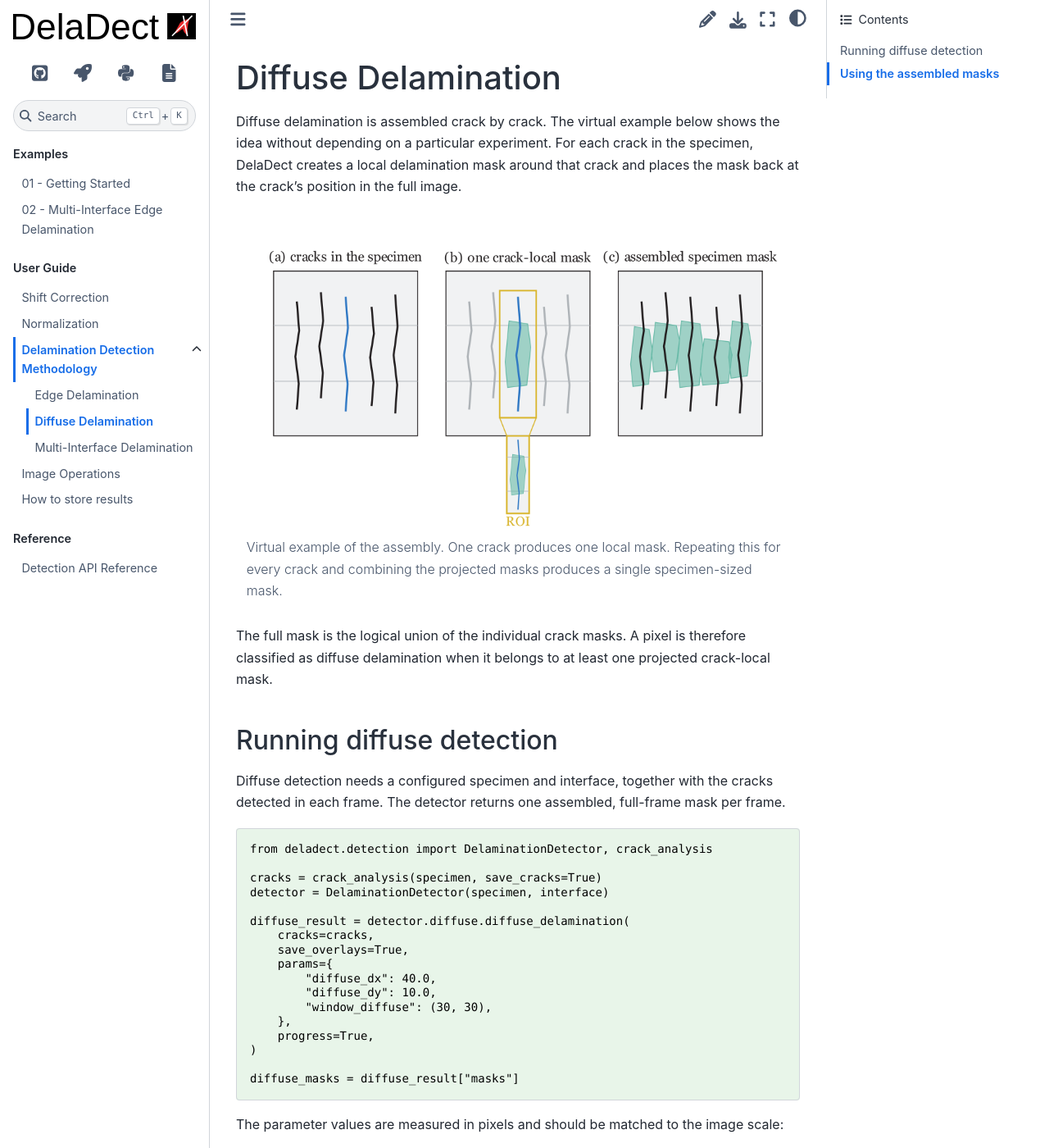
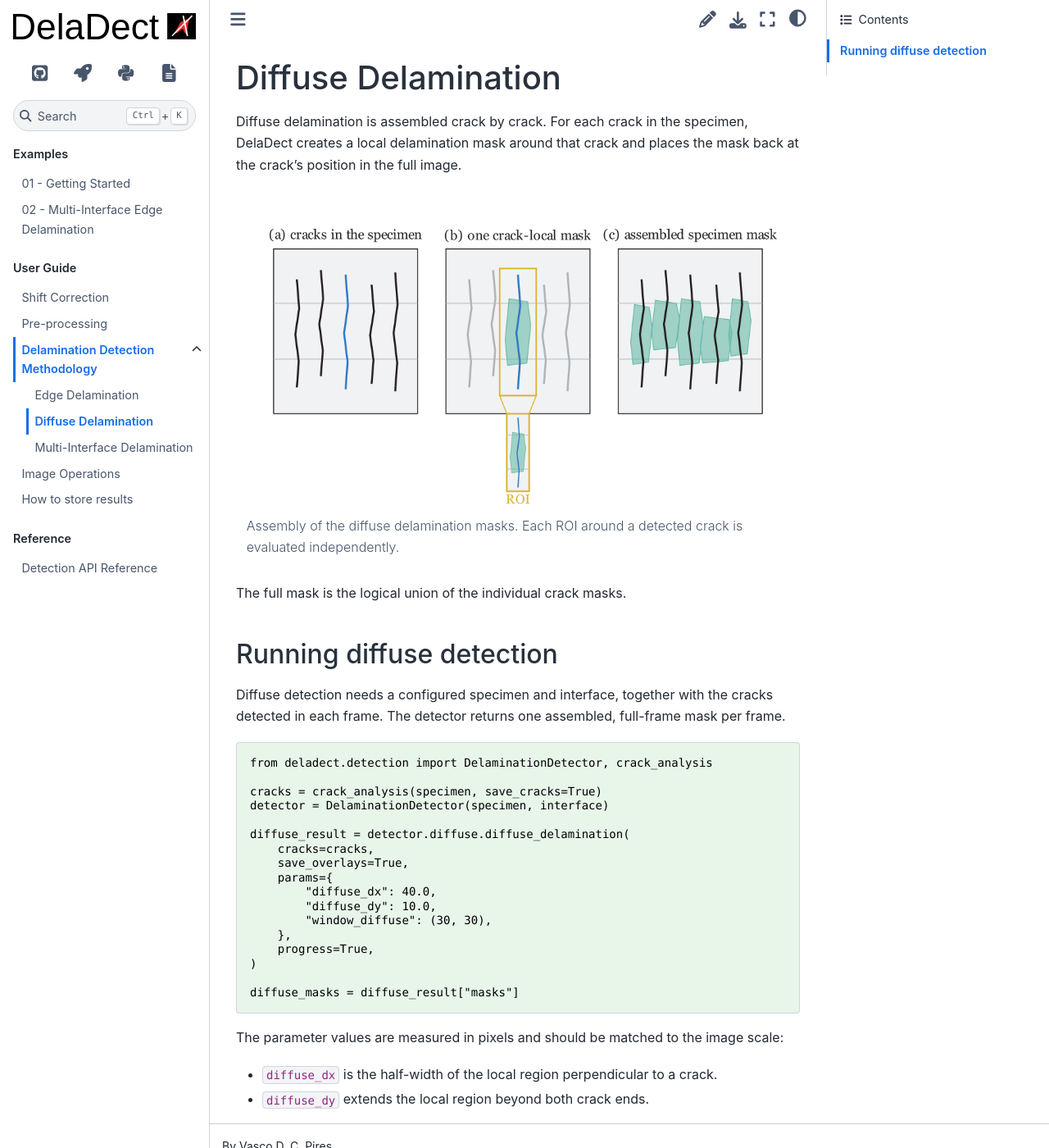
Before and after one commit to VascoPires/DelaDect, a Sphinx documentation site: the page built from docs/source/diffuse_delamination.rst, in a window 1280 px wide and 1400 px high. Shown: the whole window at 82% size. Built offline with Sphinx 7.4.7 and the Sphinx Book theme 1.1.4, drawn with Linux system fonts in a browser that asks for light colours; some of the changed text lies outside the part shown.

Commit message:
minor updates to the documentation

```diff
--- a/docs/source/diffuse_delamination.rst
+++ b/docs/source/diffuse_delamination.rst
@@ -1,23 +1,18 @@
 Diffuse Delamination
 ====================
 
-Diffuse delamination is assembled crack by crack. The virtual example below
-shows the idea without depending on a particular experiment. For each crack
+Diffuse delamination is assembled crack by crack. For each crack
 in the specimen, DelaDect creates a local delamination mask around that crack
 and places the mask back at the crack's position in the full image.
 
 .. figure:: _static/delamination/diffuse_mask_assembly.png
-   :alt: Virtual specimen showing its cracks, one crack-local diffuse mask, and all local masks assembled into a full-specimen mask
    :width: 100%
    :align: center
 
-   Virtual example of the assembly. One crack produces one local mask.
-   Repeating this for every crack and combining the projected masks produces
-   a single specimen-sized mask.
+   Assembly of the diffuse delamination masks. Each ROI around
+   a detected crack is evaluated independently.
 
-The full mask is the logical union of the individual crack masks. A pixel is
-therefore classified as diffuse delamination when it belongs to at least one
-projected crack-local mask.
+The full mask is the logical union of the individual crack masks.
 
 Running diffuse detection
 -------------------------
@@ -52,30 +47,3 @@ image scale:
 - ``diffuse_dx`` is the half-width of the local region perpendicular to a
   crack.
 - ``diffuse_dy`` extends the local region beyond both crack ends.
-- ``window_diffuse`` sets the row-by-column feature scale used by the diffuse
-  detector.
-
-If the supplied crack coordinates refer to the full image rather than the
-specimen's middle-region image, pass ``crack_coordinate_space="full"`` to
-``diffuse_delamination``.
-
-Using the assembled masks
--------------------------
-
-Masks are Boolean arrays keyed by frame name. Their shape matches the full
-specimen image, so they can be displayed, measured, or saved directly.
-
-.. code-block:: python
-
-   import numpy as np
-
-   frame_key = sorted(diffuse_masks)[-1]
-   mask = diffuse_masks[frame_key]
-
-   area_px = np.count_nonzero(mask)
-   area_mm2 = area_px / specimen.scale_px_mm**2
-
-   np.savez_compressed("diffuse_masks.npz", **diffuse_masks)
-
-See :class:`~deladect.detection.delamination.DiffuseDetector` for the complete
-method signature and optional settings.
```
Also changed, not shown: docs/source/Image_pre_processing.rst (+7 -6 lines), docs/source/edge_delamination.rst (+15 -18 lines), docs/source/methodology.rst (+31 -38 lines), docs/source/multi_interface_delamination.rst (+3 -7 lines).
